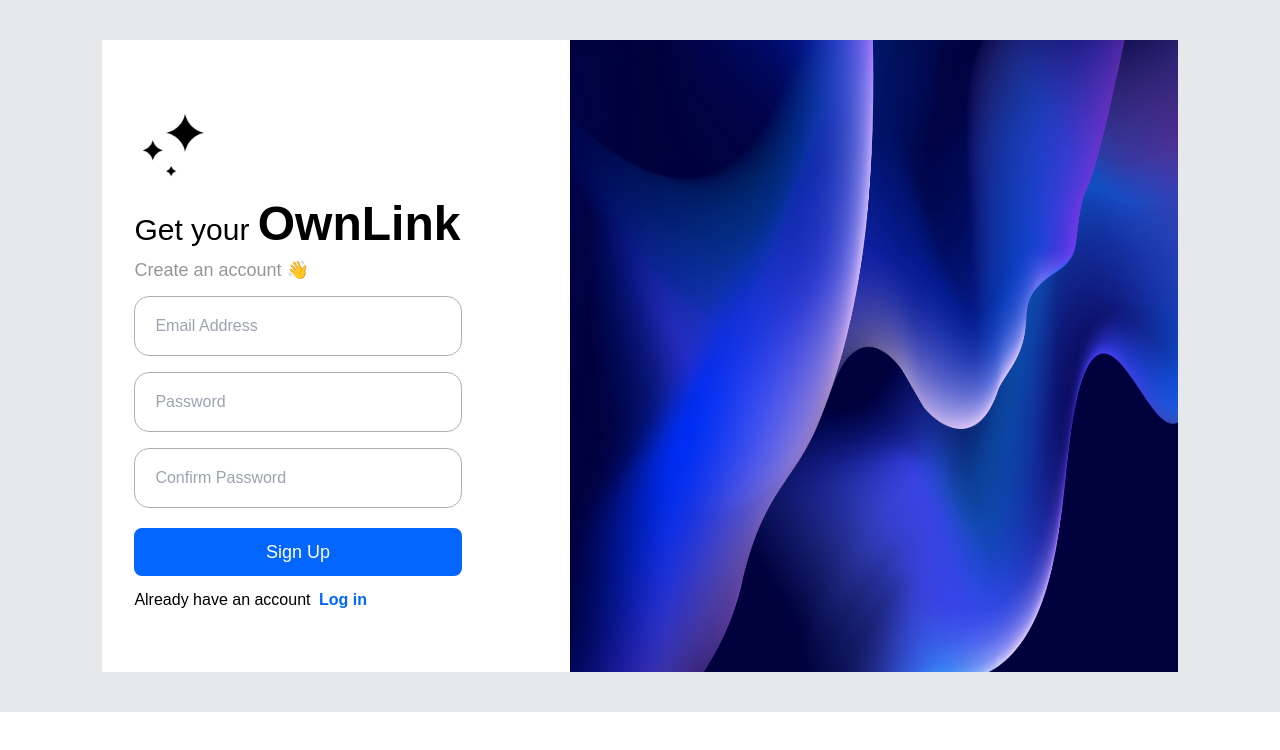
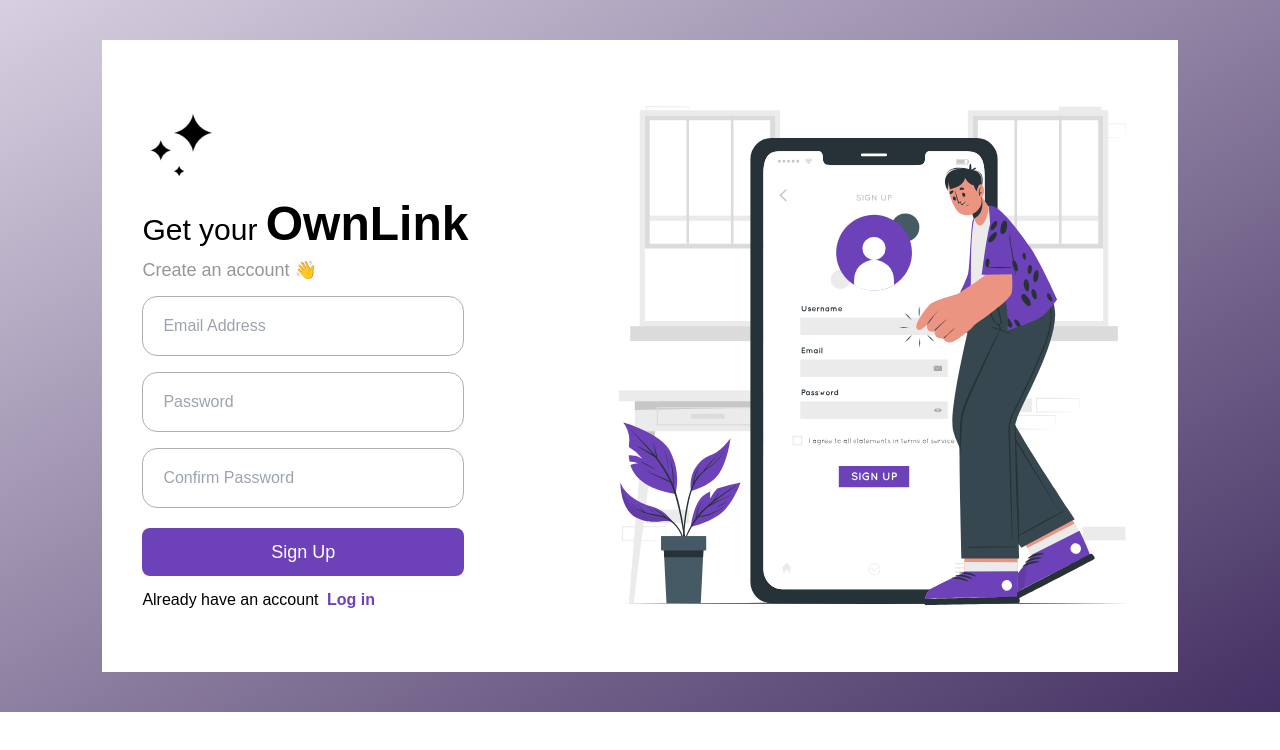
Before and after one commit to siddhesh1051/OwnLink, a React (Create React App) app in the folder client/: page /routes/auth in a window 1280 px wide. Both pictures are taken after a click on the element "Sign up". Shown: the top 750 px of the page. Built offline with nearby package versions, Linux system fonts and the light colour scheme.

Commit message:
Added Animations to login screen

```diff
--- a/client/src/App.css
+++ b/client/src/App.css
@@ -81,13 +81,13 @@
   background: #fff;
   transition: 0.1s;
   caret-color: #282c34;
-  outline-color: #adc7f5;
+  outline-color: #b19fd1;
   border: 1px solid #b1aeae;
 
 }
 
 .inputBox:focus{
-  border: 3px solid #608edf;
+  border: 3px solid #8c7da7;
 }
 
 
--- a/client/src/components/Authentication.jsx
+++ b/client/src/components/Authentication.jsx
@@ -1,9 +1,11 @@
 import React, { useState } from 'react'
-import Hero from './img/hero.jpg'
+import SignupImage from './img/SignupImage.svg'
+import LoginImage from './img/LoginImage.svg'
 import "../../src/App.css"
 import 'react-toastify/dist/ReactToastify.css'
 import Login from './Login';
 import Register from './Register';
+import { motion } from 'framer-motion';
 
 
 const Authentication = () => {
@@ -11,7 +13,7 @@
   const [isNew, setisNew] = useState(false)
 
   return (
-    <div className='flex bg-[#E6E8EC] h-full'>
+    <div className='flex bg-gradient-to-br from-[#d7d0e0] to-[#443063] h-full'>
 
 
       <div className='container bg-white flex justify-center items-center h-full mx-[8%] my-10 rounded-xl lg:rounded-none p-1 lg:p-0'  >
@@ -20,9 +22,24 @@
 
           :<Login isNew={isNew} setisNew={setisNew} />
         }
-        <div className=' modal-right lg:flex-[1.3] lg:overflow-y-hidden lg:flex hidden '>
-          <img className='hero' src={Hero} alt="" />
-        </div>
+         <motion.div
+        initial={{ scale:0, opacity: 0 }}
+        animate={{ scale: 1,opacity: 1 }}
+        transition={{
+          delay: 0.2,
+          duration: 0.4
+        }}
+        className=' modal-right lg:flex-[1.3] lg:overflow-y-hidden lg:flex hidden '>
+          {
+            isNew?
+            <img className='hero' src={SignupImage} alt="" />
+
+            :
+            <img className='hero' src={LoginImage} alt="" />
+          }
+
+        </motion.div>
+
       </div>
 
 
--- a/client/src/components/Login.jsx
+++ b/client/src/components/Login.jsx
@@ -7,6 +7,7 @@
 import { useFormik } from 'formik'
 import { validationSchema } from '../schema/index.jsx'
 import toast from 'react-hot-toast'
+import { motion } from 'framer-motion';
 
 const Login = ({ isNew, setisNew }) => {
 
@@ -84,10 +85,38 @@
 
 
         <div className='modal-left flex-1 flex flex-col gap-2 justify-start lg:items-start items-center'>
-          <img src={Sparkle} alt="" className=' w-24 h-24 ml-6' />
-          <h1 className=' text-3xl font-medium text-black mx-8'>Get your <span className=' text-5xl font-bold text-black'>OwnLink</span></h1>
-          <p className=' lg:text-lg text-lg text-[#979696] mx-8'>Welcome Back 👋</p>
-          <input className="inputBox m-1 lg:ml-8 lg:w-[70%] w-[90%]"
+          <motion.img
+           initial={{ y:-20, opacity: 0 }}
+           animate={{ y:0, opacity: 1}}
+           transition={{
+             delay: 0.1,
+             duration: 0.3
+           }}src={Sparkle} alt="" className=' w-24 h-24 ml-6' />
+
+          <motion.h1
+          initial={{ y:-20, opacity: 0 }}
+          animate={{ y:0, opacity: 1}}
+          transition={{
+            delay: 0.2,
+            duration: 0.3
+          }}
+          className=' text-3xl font-medium text-black mx-8'>Get your <span className=' text-5xl font-bold text-black'>OwnLink</span></motion.h1>
+          <motion.p
+          initial={{ y:-20, opacity: 0 }}
+          animate={{ y:0, opacity: 1}}
+          transition={{
+            delay: 0.3,
+            duration: 0.3
+          }}
+          className=' lg:text-lg text-lg text-[#979696] mx-8'>Welcome Back 👋</motion.p>
+          <motion.input
+          initial={{ y:-20, opacity: 0 }}
+          animate={{ y:0, opacity: 1}}
+          transition={{
+            delay: 0.4,
+            duration: 0.3
+          }}
+          className="inputBox m-1 lg:ml-8 lg:w-[70%] w-[90%]"
             type="email"
             placeholder="Email Address"
             name='email'
@@ -99,7 +128,14 @@
           {
             errors.email && touched.email ? <div className='text-red-500 ml-10 -mt-3'>{"*" + errors.email}</div> : null
           }
-          <input className="inputBox m-1 lg:ml-8 lg:w-[70%] w-[90%]"
+          <motion.input
+          initial={{ y:-20, opacity: 0 }}
+          animate={{ y:0, opacity: 1}}
+          transition={{
+            delay: 0.5,
+            duration: 0.3
+          }}
+          className="inputBox m-1 lg:ml-8 lg:w-[70%] w-[90%]"
             type="password"
             placeholder="Password"
             name='password'
@@ -112,8 +148,22 @@
             errors.password && touched.password ? <div className='text-red-500 ml-10 -mt-3'>{"*" + errors.password}</div> : null
           }
 
-          <button variant='solid' type='button' onClick={()=>{onLogin(values)}} className='bg-[#0266ff] hover:bg-[#074bb1] active:scale-95 text-white text-lg  w-[90%] lg:w-[70%] h-12 rounded-lg mx-8 mt-2 duration-300'>Log in</button>
-          <p className='lg:ml-8 mt-2 lg:mt-1 mb-6 lg:mb-1' >Don't have an account <span className='text-[#0266ff] cursor-pointer ml-1 font-semibold' onClick={() => { setisNew(!isNew) }}>Sign up</span></p>
+          <motion.button
+          initial={{ opacity: 0}}
+          animate={{opacity: 1}}
+          transition={{
+            delay: 0.65,
+            duration: 0.3
+          }}
+          variant='solid' type='button' onClick={()=>{onLogin(values)}} className='bg-[#6D42B9] hover:bg-[#5c369f] active:scale-95 text-white text-lg  w-[90%] lg:w-[70%] h-12 rounded-lg mx-8 mt-2 duration-300'>Log in</motion.button>
+          <motion.p
+          initial={{y:-20,  opacity: 0 }}
+          animate={{y:0,opacity: 1}}
+          transition={{
+            delay: 0.75,
+            duration: 0.3
+          }}
+           className='lg:ml-8 mt-2 lg:mt-1 mb-6 lg:mb-1' >Don't have an account <span className='text-[#6D42B9] cursor-pointer ml-1 font-semibold' onClick={() => { setisNew(!isNew) }}>Sign up</span></motion.p>
         </div>
 
       </form>
--- a/client/src/components/Register.jsx
+++ b/client/src/components/Register.jsx
@@ -7,6 +7,7 @@
 import { useFormik } from 'formik'
 import { validationSchema } from '../schema/index.jsx'
 import toast from 'react-hot-toast'
+import { motion } from 'framer-motion';
 
 const Register = ({ isNew, setisNew }) => {
   const navigate = useNavigate();
@@ -66,11 +67,41 @@
     <>
       <form onSubmit={handleSubmit} className='flex-1 flex justify-start items-start'>
 
-      <div className='modal-left flex-1 flex flex-col gap-2 justify-start lg:items-start items-center'>
-          <img src={Sparkle} alt="" className=' w-24 h-24 ml-6' />
-          <h1 className=' text-3xl font-medium text-black mx-8'>Get your <span className=' text-5xl font-bold text-black'>OwnLink</span></h1>
-          <p className=' lg:text-lg text-lg text-[#979696] mx-8'>Create an account 👋</p>
-          <input className="inputBox m-1 lg:ml-8 lg:w-[70%] w-[90%]"
+      <div className='modal-left flex-1 flex flex-col gap-2 justify-start lg:items-start items-center ml-2'>
+          <motion.img src={Sparkle} alt=""
+           initial={{ y:-20, opacity: 0 }}
+           animate={{ y:0, opacity: 1}}
+           transition={{
+             delay: 0.1,
+             duration: 0.3
+           }}
+
+
+             className=' w-24 h-24 ml-6' />
+          <motion.h1
+          initial={{ y:-20, opacity: 0 }}
+          animate={{ y:0, opacity: 1}}
+          transition={{
+            delay: 0.2,
+            duration: 0.3
+          }}
+           className=' text-3xl font-medium text-black mx-8'>Get your <span className=' text-5xl font-bold text-black'>OwnLink</span></motion.h1>
+          <motion.p
+          initial={{ y:-20, opacity: 0 }}
+          animate={{ y:0, opacity: 1}}
+          transition={{
+            delay: 0.3,
+            duration: 0.3
+          }}
+          className=' lg:text-lg text-lg text-[#979696] mx-8'>Create an account 👋</motion.p>
+          <motion.input
+          initial={{ y:-20, opacity: 0 }}
+          animate={{ y:0, opacity: 1}}
+          transition={{
+            delay: 0.4,
+            duration: 0.3
+          }}
+          className="inputBox m-1 lg:ml-8 lg:w-[70%] w-[90%]"
             type="email"
             placeholder="Email Address"
             name='email'
@@ -82,7 +113,14 @@
           {
             errors.email && touched.email ? <div className='text-red-500 ml-10 -mt-3'>{"*" + errors.email}</div> : null
           }
-         <input className="inputBox m-1 lg:ml-8 lg:w-[70%] w-[90%]"
+         <motion.input
+         initial={{ y:-20, opacity: 0 }}
+         animate={{ y:0, opacity: 1}}
+         transition={{
+           delay: 0.5,
+           duration: 0.3
+         }}
+         className="inputBox m-1 lg:ml-8 lg:w-[70%] w-[90%]"
             type="password"
             placeholder="Password"
             name='password'
@@ -94,7 +132,14 @@
           {
             errors.password && touched.password ? <div className='text-red-500 ml-10 -mt-3'>{"*" + errors.password}</div> : null
           }
-         <input className="inputBox m-1 lg:ml-8 lg:w-[70%] w-[90%]"
+         <motion.input
+         initial={{ y:-20, opacity: 0 }}
+         animate={{ y:0, opacity: 1}}
+         transition={{
+           delay: 0.6,
+           duration: 0.3
+         }}
+         className="inputBox m-1 lg:ml-8 lg:w-[70%] w-[90%]"
             type="password"
             placeholder="Confirm Password"
             name='confirmPassword'
@@ -106,8 +151,22 @@
           {
             errors.confirmPassword && touched.confirmPassword ? <div className='text-red-500 ml-10 -mt-3'>{"*" + errors.confirmPassword}</div> : null
           }
-          <button type="submit" className='bg-[#0266ff] hover:bg-[#074bb1] active:scale-95 text-white text-lg  w-[90%] lg:w-[70%] h-12 rounded-lg mx-8 mt-2 duration-300'>Sign Up</button>
-          <p className='lg:ml-8 mt-2 lg:mt-1 mb-6 lg:mb-1' >Already have an account <span className='text-[#0266ff] cursor-pointer ml-1 font-semibold' onClick={() => { setisNew(!isNew) }}>Log in</span></p>
+          <motion.button
+          initial={{  opacity: 0}}
+          animate={{ opacity: 1}}
+          transition={{
+            delay: 0.75,
+            duration: 0.3
+          }}
+          type="submit" className='bg-[#6D42B9] hover:bg-[#5c369f] active:scale-95 text-white text-lg  w-[90%] lg:w-[70%] h-12 rounded-lg mx-8 mt-2 duration-300'>Sign Up</motion.button>
+          <motion.p
+          initial={{ y:-20, opacity: 0 }}
+          animate={{ y:0, opacity: 1}}
+          transition={{
+            delay: 0.85,
+            duration: 0.3
+          }}
+          className='lg:ml-8 mt-2 lg:mt-1 mb-6 lg:mb-1' >Already have an account <span className='text-[#6D42B9] cursor-pointer ml-1 font-semibold' onClick={() => { setisNew(!isNew) }}>Log in</span></motion.p>
 
         </div>
 
```
Also changed, not shown: client/src/components/img/LoginImage.svg (added), client/src/components/img/SignupImage.svg (added).
